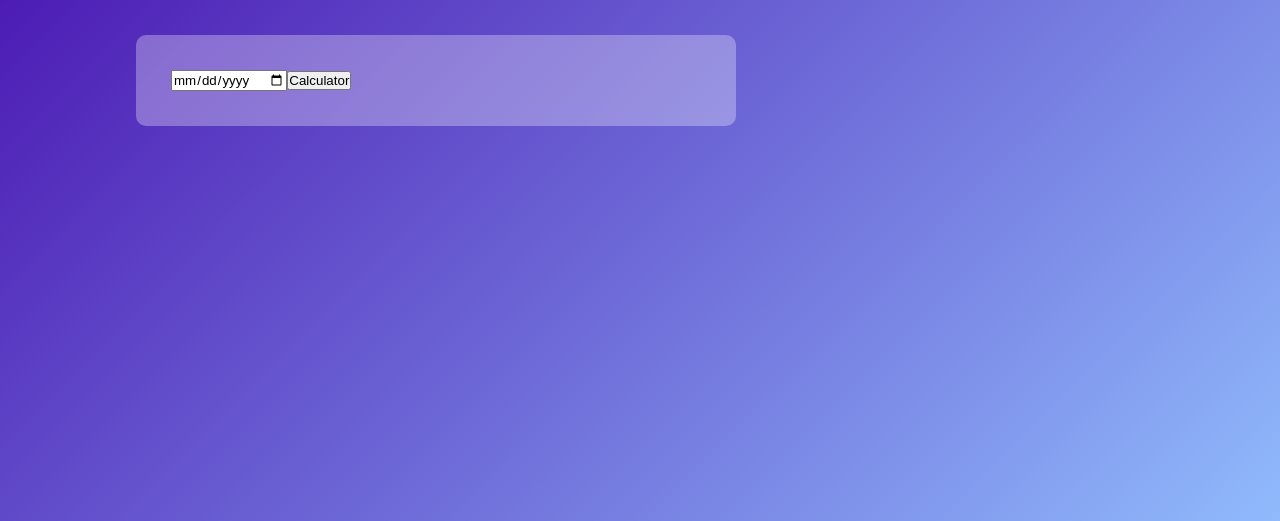
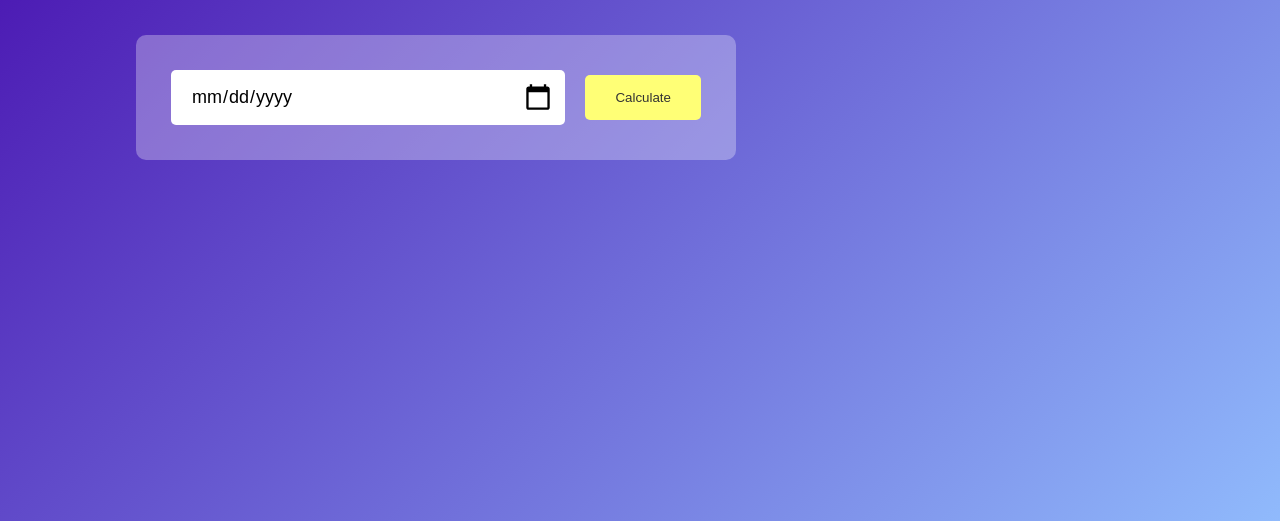
Before and after one commit to Mubtasim-Prime/CodeAlpha_Age_Calculator, a plain HTML site: page index.html in a window 1280 px wide. Shown: the part 279-800 px from the top of the page. Drawn offline with Linux system fonts and the light colour scheme.

Commit message:
Designed the date box, started the backend code

```diff
--- a/index.html
+++ b/index.html
@@ -1,20 +1,29 @@
 <!DOCTYPE html>
 <html lang="en">
+
 <head>
     <meta charset="UTF-8">
     <meta name="viewport" content="width=device-width, initial-scale=1.0">
     <title>Age Calculator</title>
     <link rel="stylesheet" href="style/style.css">
 </head>
+
 <body>
     <div class="container">
         <div class="calculator">
             <h1>Time Traveler:<br><span>Age Calculator</span></h1>
             <div class="input-box">
                 <input type="date" id="date">
-                <button>Calculator</button>
+                <button>Calculate</button>
             </div>
         </div>
     </div>
+
+    <script>
+        let userInput = document.getElementById("date")
+        userInput.max= new Date().toISOString().split("T")[0];
+
+    </script>
 </body>
+
 </html>
--- a/style/style.css
+++ b/style/style.css
@@ -1,32 +1,37 @@
-*{
+* {
     margin: 0;
     padding: 0;
     font-family: 'poppins', sans-serif;
     box-sizing: border-box;
 }
-.container{
-    width:100%;
+
+.container {
+    width: 100%;
     min-height: 100vh;
+    padding: 10px;
     background: linear-gradient(135deg, #4203a9, #90bafc);
-    color: white;
-    padding: 10px;
+    color: white;  /*font color */
+    /* background: linear-gradient(135deg, #000851 0%, #1CB5E0 100% ); */
+    /* background: linear-gradient(90deg, #515ada 0%, #efd5ff 100%); */
+    /* background: linear-gradient(90deg, #c67700 0%, #fcff9e 100%); */
 }
-.calculator{
+
+.calculator {
     width: 100%;
     max-width: 600px;
     margin-left: 10%;
     margin-top: 10%;
 }
 
-.calculator h1{
+.calculator h1 {
     font-size: 60px;
 }
 
-.calculator h1 span{
+.calculator h1 span {
     color: #ffff76;
 }
 
-.input-box{
+.input-box {
     margin: 40px 0;
     padding: 35px;
     border-radius: 10px;
@@ -34,3 +39,38 @@
     display: flex;
     align-items: center;
 }
+
+.input-box input{
+    flex: 1;
+    margin-right: 20px;
+    padding: 16px 20px;
+    border: 0;
+    outline: 0;
+    font-size: 18px;
+    border-radius: 5px;
+    position: relative;
+}
+
+.input-box button{
+    background: #ffff76;
+    border: 0;
+    outline: 0;
+    padding: 15px 30px;
+    border-radius: 5px;
+    font-weight: 500;
+    color: #333;
+    cursor: pointer;
+}
+
+.input-box input::-webkit-calendar-picker-indicator{
+    top: 0;
+    left: 0;
+    right: 0;
+    bottom: 0;
+    width: auto;
+    height: auto;
+    position: absolute;
+    background-position: calc(100% - 10px);
+    background-size: 30px;
+    cursor: pointer;
+}
```
